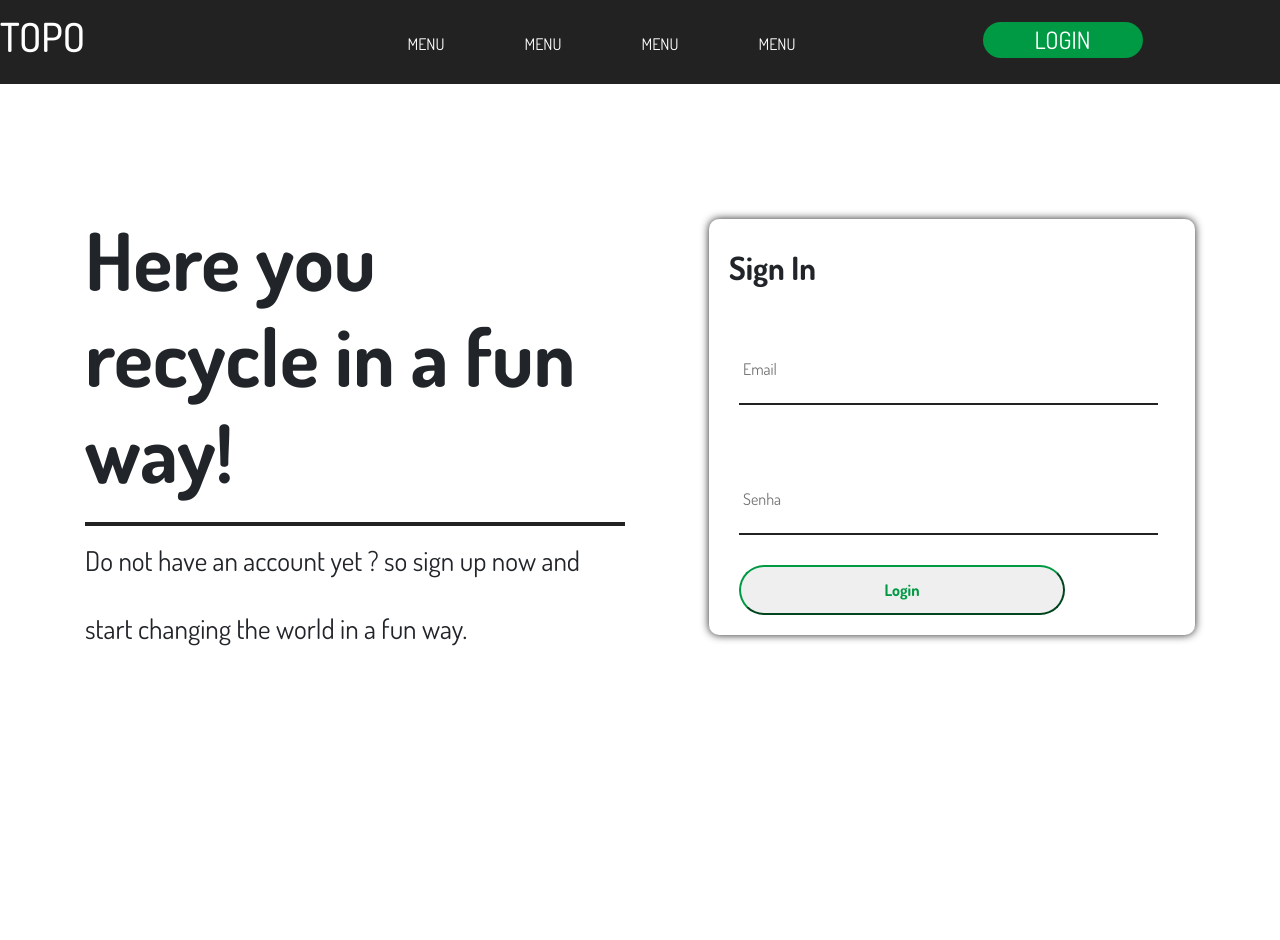
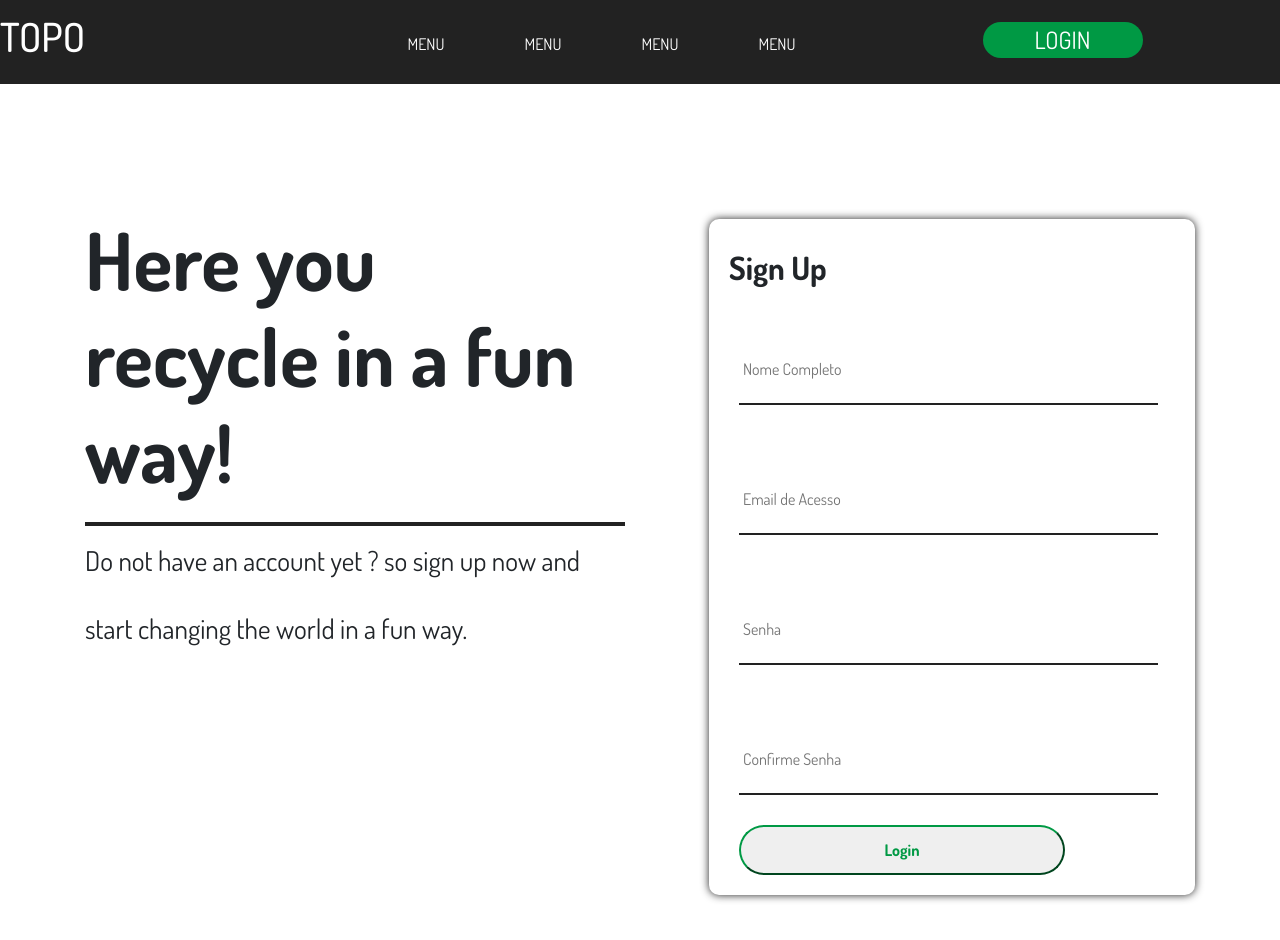
Before and after one commit to erickkaiquesilva/GreenCode, a React (Create React App) app in the folder greencode-web/: page /signup in a window 1280 px wide. Shown: the top 940 px of the page. Before the commit the page ends 800 px from the top, so only its background shows below. Built offline with nearby package versions, Linux system fonts and the light colour scheme.

Commit message:
Criando Tela de Cadastro

```diff
--- a/greencode-web/src/scenes/App.js
+++ b/greencode-web/src/scenes/App.js
@@ -2,6 +2,7 @@ import React from 'react';
 
 import Teste from './Intro/index';
 import Teste2 from './SignIn/signin';
+import Teste3 from './SignUp/signup';
 
 // ROTAS
 import { BrowserRouter, Switch, Route } from 'react-router-dom'
@@ -12,7 +13,7 @@ import '../Resource/style/normalize.css'
 
 function App() {
   return (
-    <Teste2 />
+    <Teste3 />
     // <BrowserRouter>
     //   <Route path="/" exact component={Home} />
     //   <Route path="/login" component={Login} />
--- /dev/null
+++ b/greencode-web/src/scenes/SignUp/signup.js
@@ -0,0 +1,37 @@
+import React, { Component } from 'react';
+import NavBar from '../../Components/NavBar/navbar'
+
+export default class SignUp extends Component {
+    render(){
+        return(
+            <>
+                <NavBar />
+                <div className="container">
+                    <div className="row">
+                        <article className="conteudo-esquerda col-lg-6">
+                            <h1>Here you recycle in a fun way!</h1>
+                            <div className="borda-separadora"></div>
+                            <p>
+                                Do not have an account yet ? so sign up now and start changing the world in a fun way.
+                            </p>
+                        </article>
+                        <article className="col-lg-6">
+                            <div className="formulario-login">
+                                <h1>Sign Up</h1>
+                                <form>
+                                    <input className="caixadeentrada" type="text" placeholder="Nome Completo" />
+                                    <input className="caixadeentrada" type="email" placeholder="Email de Acesso" />
+                                    <input className="caixadeentrada" type="password" placeholder="Senha" />
+                                    <input className="caixadeentrada" type="password" placeholder="Confirme Senha" />
+                                    <input type="submit" value="Login" />
+                                </form>
+                            </div>
+                        </article>
+                    </div>
+                    <div className="espaco"></div>
+                    <div className="espaco"></div>
+                </div>
+            </>
+        )
+    }
+}
```
